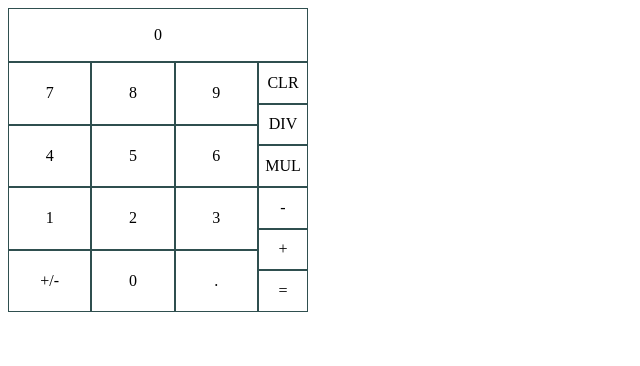
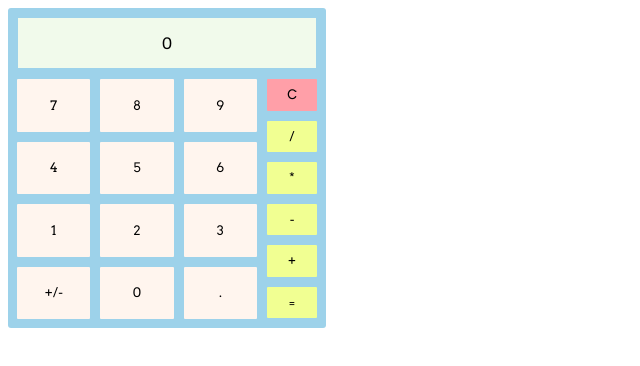
Before and after one commit to svillanueva-git/odin_calculator, a plain HTML site: page index.html in a window 1280 px wide. Shown: the whole page, without its empty margins (0-640 px from the left). Drawn offline with Linux system fonts and the light colour scheme; a web font is replaced by a local one.

Commit message:
Style margins and borders for all divs Created a <table> div to consolidate the display with the buttons. Added border radius, margins, and hover effects. Added colors to help with user experience.

```diff
--- a/css/styles.css
+++ b/css/styles.css
@@ -1,7 +1,29 @@
+body {
+  font-family: 'Arvo', serif;
+  font-size: small;
+}
+
+.table {
+  background-color: #9dd2ea;
+  float: left;
+  border-radius: 3px;
+  padding: 4px;
+}
 
 .display {
-  width: 298px;
-  height: 52px;
+  width: auto;
+  height: 50px;
+  display: flex;
+  justify-content: center;
+  align-items: center;
+  border: 1px 0 darkslategray;
+  margin: 6px;
+  background-color: #f1faeb;
+  font-size: larger;
+}
+
+.display:hover {
+  box-shadow: 0 4px rgba(0,0,0,0.2);
 }
 
 .button-layout {
@@ -17,21 +39,32 @@
 
 .operators {
   display: grid;
-  height: 250px;
-  width: 50px;
+  height: 249px;
+  width: 60px;
 }
 
-.display,
+#clear {
+  background-color: #ff9fa8;
+}
+
 .numpad div,
 .operators div {
   display: flex;
   justify-content: center;
   align-items: center;
-  border: 1px solid darkslategray;
+  margin: 5px;
+  background-color: seashell;
+  border-radius: 1px;
+}
+
+.operators div {
+  background-color: #f1ff92;
 }
 
 .numpad div:hover,
 .operators div:hover {
-  background-color: rgb(107, 60, 218);
+  color: #495069;
+  background-color: #8f5fda;
   transform: scale(1.1);
+  box-shadow: 0 4px rgba(0,0,0,0.2);
 }
--- a/index.html
+++ b/index.html
@@ -1,6 +1,9 @@
 <!DOCTYPE html>
 <html lang="en">
 <head>
+  <link rel="preconnect" href="https://fonts.googleapis.com">
+  <link rel="preconnect" href="https://fonts.gstatic.com" crossorigin>
+  <link href="https://fonts.googleapis.com/css2?family=Arvo&family=Geo&display=swap" rel="stylesheet">
   <meta charset="UTF-8">
   <meta http-equiv="X-UA-Compatible" content="IE=edge">
   <meta name="viewport" content="width=device-width, initial-scale=1.0">
@@ -9,12 +12,13 @@
 </head>
 <body>
 
+  <div class="table">
+
     <div class="display">
       <p>0</p>
     </div>
 
     <div class="button-layout">
-
       <div class="numpad">
         <div class="seven">7</div>
         <div class="eight">8</div>
@@ -34,18 +38,18 @@
       </div>
 
       <div class="operators">
-      <div class="clear">CLR</div>
-      <div class="divide">DIV</div>
-      <div class="multiply">MUL</div>
+        <div id="clear">C</div>
+        <div class="divide">/</div>
+        <div class="multiply">*</div>
         <div class="subtract">-</div>
         <div class="add">+</div>
         <div class="equal">=</div>
+      </div>
     </div>
 
   </div>
 
 
-
     <script src="js/scripts.js"></script>
 </body>
 </html>
--- a/js/scripts.js
+++ b/js/scripts.js
@@ -25,10 +25,16 @@ selectedNum.forEach((number) => {
   number.addEventListener('click', () => {
     if (userNum1 == 0) {
       userNum1 = parseInt(number.innerHTML);
+      displayValue = userNum1;
+      displayResult();
     } else if ((userNum1 != 0) && (userNum2 == 0)) {
       userNum2 = parseInt(number.innerHTML);
+      displayValue = userNum2;
+      displayResult();
     } else if (userNum1 == displayValue) {
       userNum2 = parseInt(number.innerHTML);
+      displayValue = userNum2;
+      displayResult();
     }
   });
 });
@@ -48,7 +54,7 @@ calculate.addEventListener('click', () => {
   displayResult();
 })
 
-const clearDisplay = document.querySelector('.clear');
+const clearDisplay = document.querySelector('#clear');
 clearDisplay.addEventListener('click', () => {
   displayValue = 0;
   userNum1 = 0;
```
Lines whose indentation alone changed are shown as unchanged.
